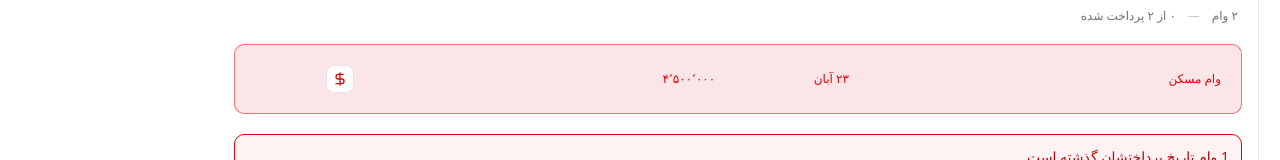
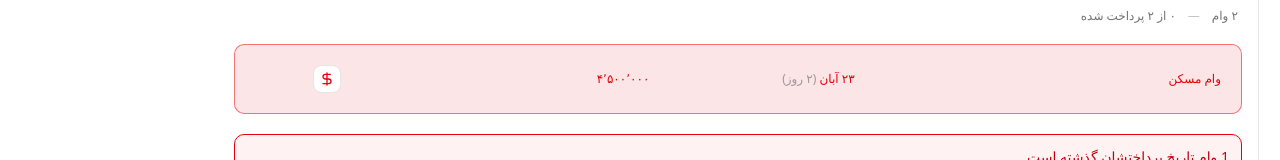
Before and after one commit to behzad-njf/installment-tracker, a React (Vite) app: page /#/dashboard in a window 1280 px wide. Shown: the part 246-406 px from the top of the page. Built offline with nearby package versions, Linux system fonts and the light colour scheme.

Commit message:
Show remaining days in parentheses next to deadline date in summary table

```diff
--- a/src/components/dashboard/UpcomingDeadlines.tsx
+++ b/src/components/dashboard/UpcomingDeadlines.tsx
@@ -5,6 +5,7 @@ import { Table, TableBody, TableCell, TableRow } from '@/components/ui/table'
 import { Button } from '@/components/ui/button'
 import { formatMoney, formatNumber } from '@/lib/money'
 import { monthName } from '@/lib/jalali'
+import { daysUntilLoanDeadline } from '@/lib/loans'
 import type { Loan, MonthIndex } from '@/lib/types'
 
 interface Props {
@@ -21,13 +22,21 @@ export function UpcomingDeadlines({ loans, month, onPay }: Props) {
     <section className="rounded-lg border border-destructive/50 bg-destructive/10 p-3 text-destructive" role="alert" aria-live="polite">
       <Table>
         <TableBody>
-          {loans.map(loan => (
+          {loans.map(loan => {
+            const days = daysUntilLoanDeadline(loan, month)
+            return (
               <TableRow key={loan.id}>
                 <TableCell className="text-xs font-medium truncate max-w-[140px]">
                   {loan.name}
                 </TableCell>
                 <TableCell className="text-xs text-center tabular-nums">
                   {formatNumber(loan.deadlineDay, lang)} {monthName(month, lang)}
+                  {days !== null && (
+                    <span className="text-muted-foreground/70">
+                      {' '}
+                      {t('loans.daysRemaining', { days: formatNumber(days, lang) })}
+                    </span>
+                  )}
                 </TableCell>
               <TableCell className="text-xs text-right tabular-nums">
                 {formatMoney(loan.amount, lang)}
@@ -44,7 +53,7 @@ export function UpcomingDeadlines({ loans, month, onPay }: Props) {
                 </Button>
               </TableCell>
             </TableRow>
-          ))}
+          )})}
         </TableBody>
       </Table>
     </section>
--- a/src/i18n/locales/en.json
+++ b/src/i18n/locales/en.json
@@ -119,6 +119,7 @@
     "deadlinePaid": "Paid this month",
     "overdue": "Overdue",
     "daysUntilDeadline": "{{days}} days until deadline",
+    "daysRemaining": "({{days}} days remaining)",
     "status": {
       "paid": "Paid",
       "partial": "Partially paid",
--- a/src/i18n/locales/fa.json
+++ b/src/i18n/locales/fa.json
@@ -119,6 +119,7 @@
     "deadlinePaid": "این ماه پرداخت شده",
     "overdue": "مهلت گذشته",
     "daysUntilDeadline": "{{days}} روز تا مهلت",
+    "daysRemaining": "({{days}} روز)",
     "status": {
       "paid": "پرداخت‌شده",
       "partial": "کمی پرداخت‌شده",
--- a/src/lib/version.ts
+++ b/src/lib/version.ts
@@ -1 +1 @@
-export const APP_VERSION = '2.9.1'
+export const APP_VERSION = '2.9.2'
```
Lines whose indentation alone changed are shown as unchanged.
